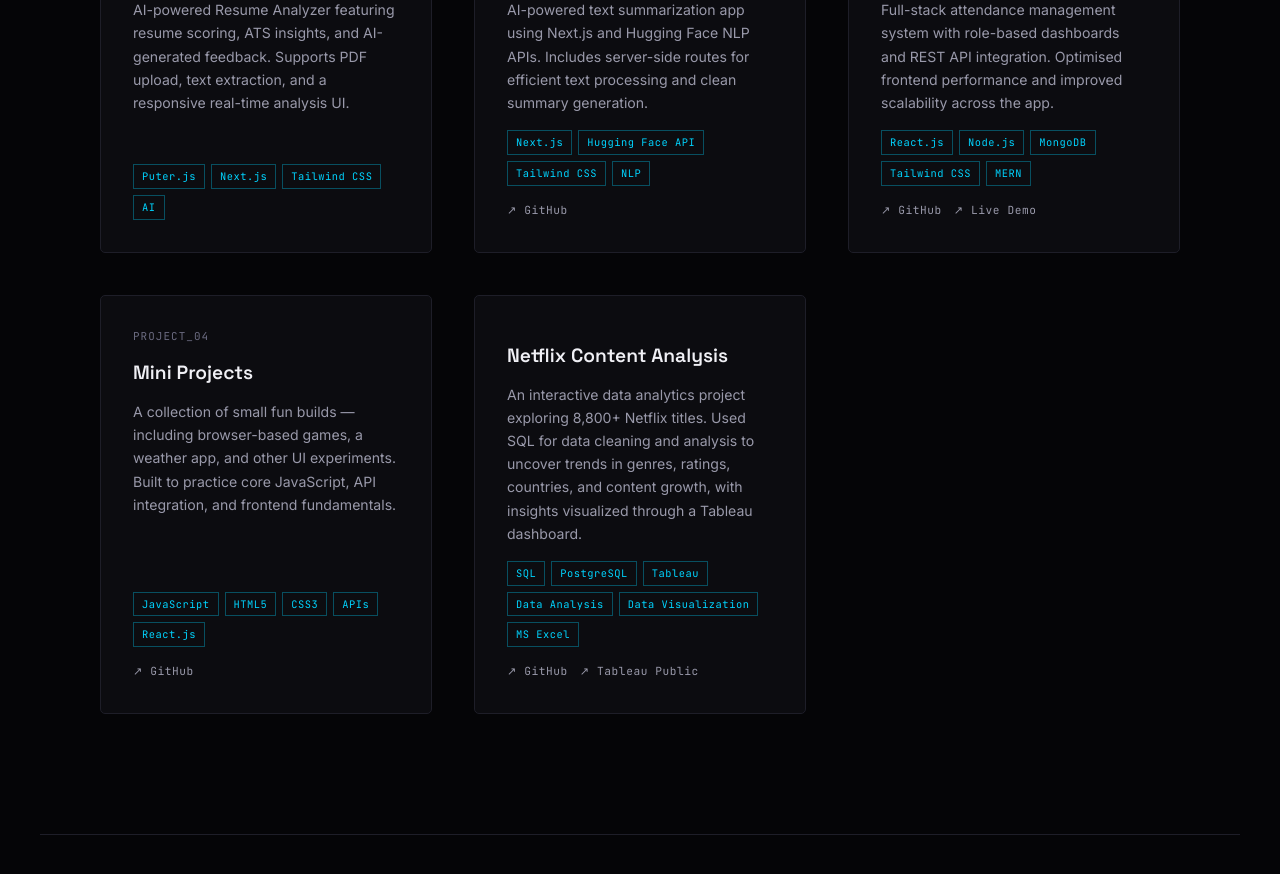
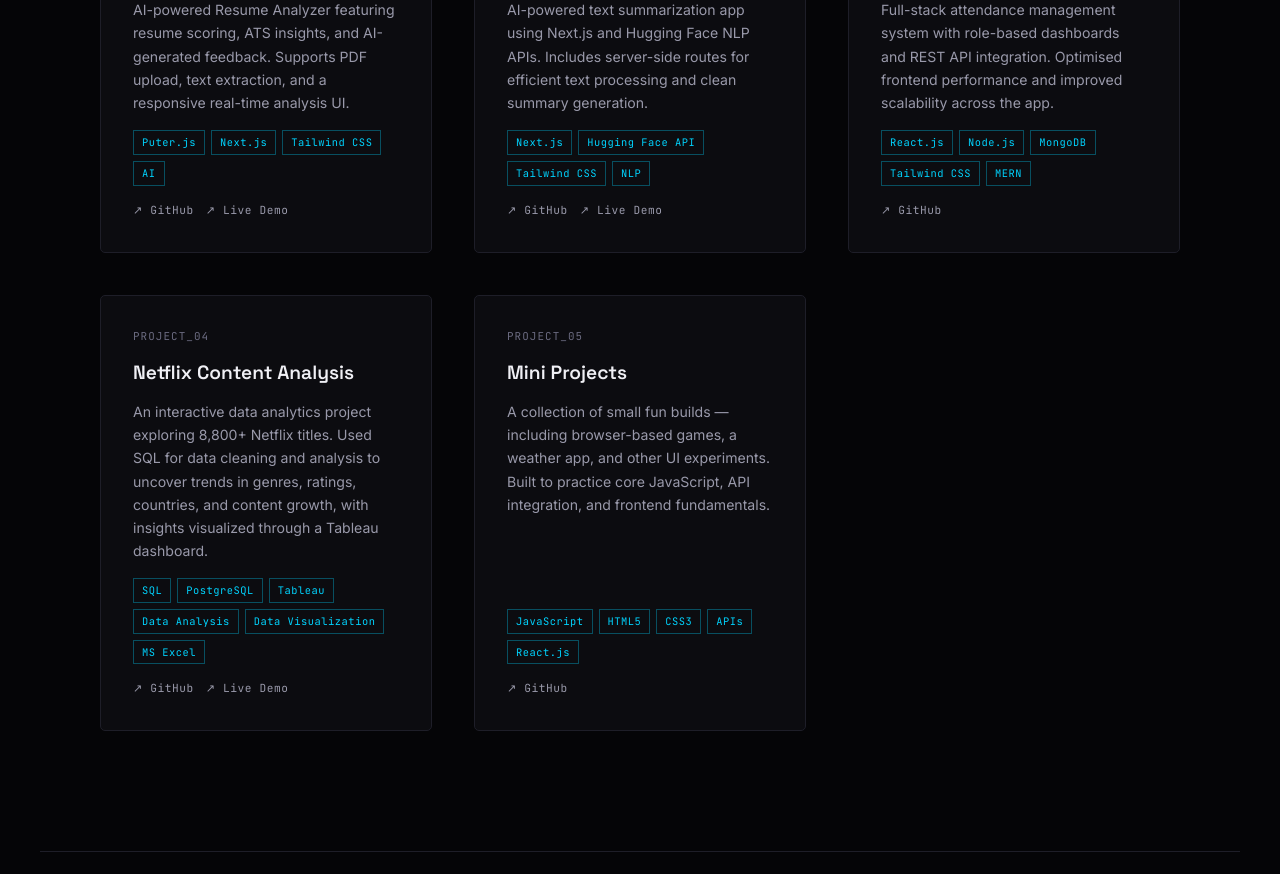
Before and after one commit to SohaRatnam2005/Soha_Portfolio, a React (Vite) app: page / in a window 1280 px wide. Shown: the part 1840-2714 px from the top of the page. Built offline with nearby package versions, Linux system fonts and the light colour scheme.

Commit message:
updated links

```diff
--- a/src/App.jsx
+++ b/src/App.jsx
@@ -38,14 +38,17 @@ const PROJECTS = [
     title: "Resume Analyzer",
     desc: "AI-powered Resume Analyzer featuring resume scoring, ATS insights, and AI-generated feedback. Supports PDF upload, text extraction, and a responsive real-time analysis UI.",
     tags: ["Puter.js", "Next.js", "Tailwind CSS", "AI"],
-    links: [],
+    links: [{ label: "↗ GitHub", href: "https://github.com/SohaRatnam2005/Resume-lens" },
+      { label: "↗ Live Demo", href: "https://resume-lens-three-self.vercel.app/" },],
   },
   {
     num: "PROJECT_02",
     title: "AI Text Summarizer",
     desc: "AI-powered text summarization app using Next.js and Hugging Face NLP APIs. Includes server-side routes for efficient text processing and clean summary generation.",
     tags: ["Next.js", "Hugging Face API", "Tailwind CSS", "NLP"],
-    links: [{ label: "↗ GitHub", href: "https://github.com/soharatnam" }],
+    links: [{ label: "↗ GitHub", href: "https://github.com/SohaRatnam2005/pdf-summarizer" },
+          { label: "↗ Live Demo", href: "https://pdf-summarizer-qtc2.vercel.app/" },
+    ],
   },
   {
     num: "PROJECT_03",
@@ -53,24 +56,25 @@ const PROJECTS = [
     desc: "Full-stack attendance management system with role-based dashboards and REST API integration. Optimised frontend performance and improved scalability across the app.",
     tags: ["React.js", "Node.js", "MongoDB", "Tailwind CSS", "MERN"],
     links: [
-      { label: "↗ GitHub", href: "https://github.com/soharatnam" },
-      { label: "↗ Live Demo", href: "#" },
+      { label: "↗ GitHub", href: "https://github.com/utkarsh-2033/SmartAttendee-SIH25" },
+      // { label: "↗ Live Demo", href: "#" },
     ],
   },
   {
     num: "PROJECT_04",
+    title: "Netflix Content Analysis",
+    desc: "An interactive data analytics project exploring 8,800+ Netflix titles. Used SQL for data cleaning and analysis to uncover trends in genres, ratings, countries, and content growth, with insights visualized through a Tableau dashboard.",
+    tags: ["SQL", "PostgreSQL", "Tableau", "Data Analysis", "Data Visualization","MS Excel"],
+    links: [{ label: "↗ GitHub", href: "https://github.com/SohaRatnam2005/Netflix_sql" },{ label: "↗ Live Demo", href: "https://public.tableau.com/views/NetflixDataevaluation/Main?:language=en-US&:sid=&:redirect=auth&:display_count=n&:origin=viz_share_link" },],
+  },
+  {
+    num: "PROJECT_05",
     title: "Mini Projects",
     desc: "A collection of small fun builds — including browser-based games, a weather app, and other UI experiments. Built to practice core JavaScript, API integration, and frontend fundamentals.",
     tags: ["JavaScript", "HTML5", "CSS3", "APIs", "React.js"],
-    links: [{ label: "↗ GitHub", href: "https://github.com/soharatnam" },],
+    links: [{ label: "↗ GitHub", href: "https://github.com/SohaRatnam2005/Mini_Games" },],
   },
-  {
-    nnum: "PROJECT_06",
-    title: "Netflix Content Analysis",
-    desc: "An interactive data analytics project exploring 8,800+ Netflix titles. Used SQL for data cleaning and analysis to uncover trends in genres, ratings, countries, and content growth, with insights visualized through a Tableau dashboard.",
-    tags: ["SQL", "PostgreSQL", "Tableau", "Data Analysis", "Data Visualization","MS Excel"],
-    links: [{ label: "↗ GitHub", href: "https://github.com/SohaRatnam2005/Netflix_sql" },{ label: "↗ Tableau Public", href: "https://public.tableau.com/views/NetflixDataevaluation/Main?:language=en-US&:sid=&:redirect=auth&:display_count=n&:origin=viz_share_link" },],
-  },
+
 ];
 
 const CERTIFICATIONS = [
```
